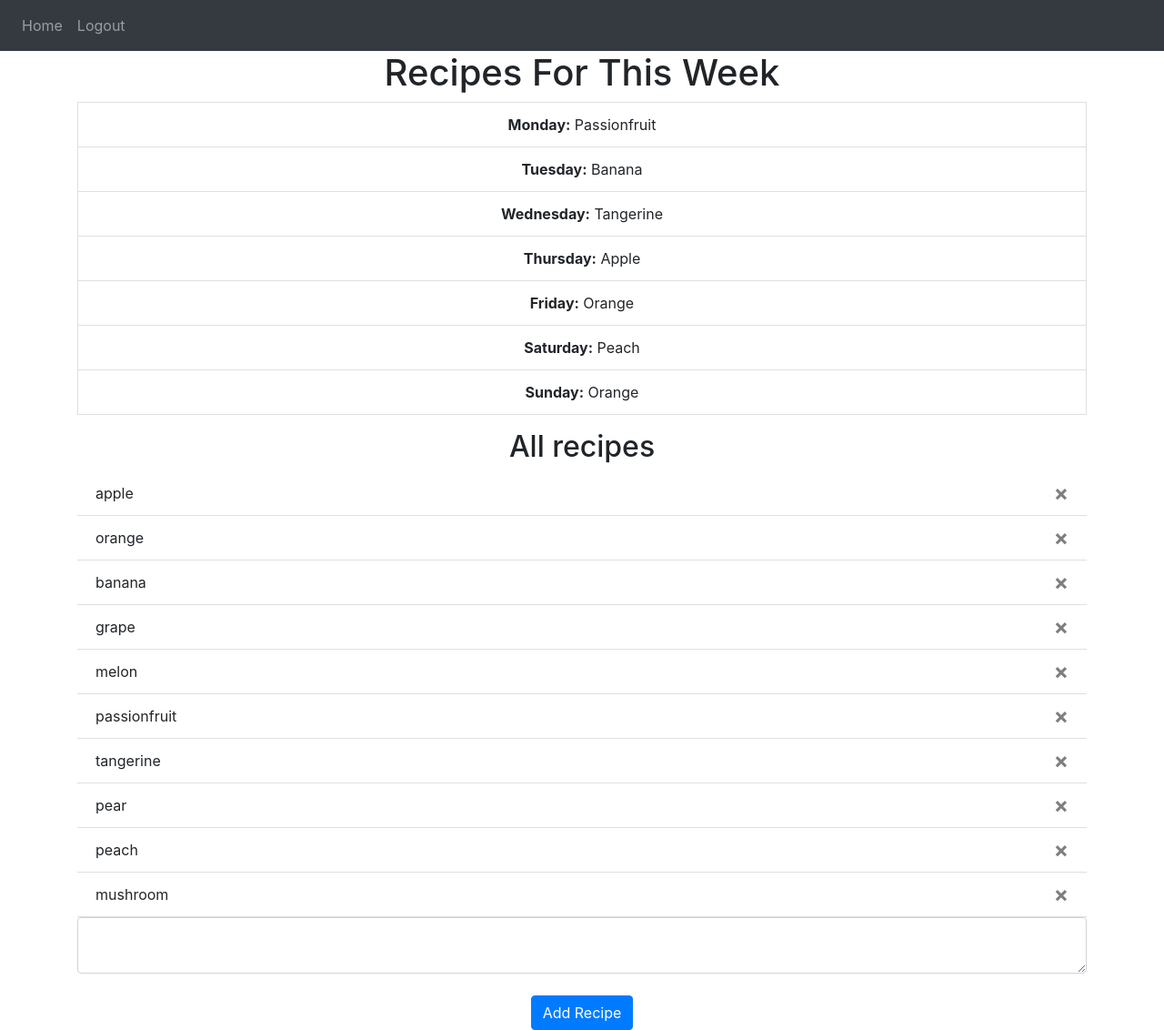
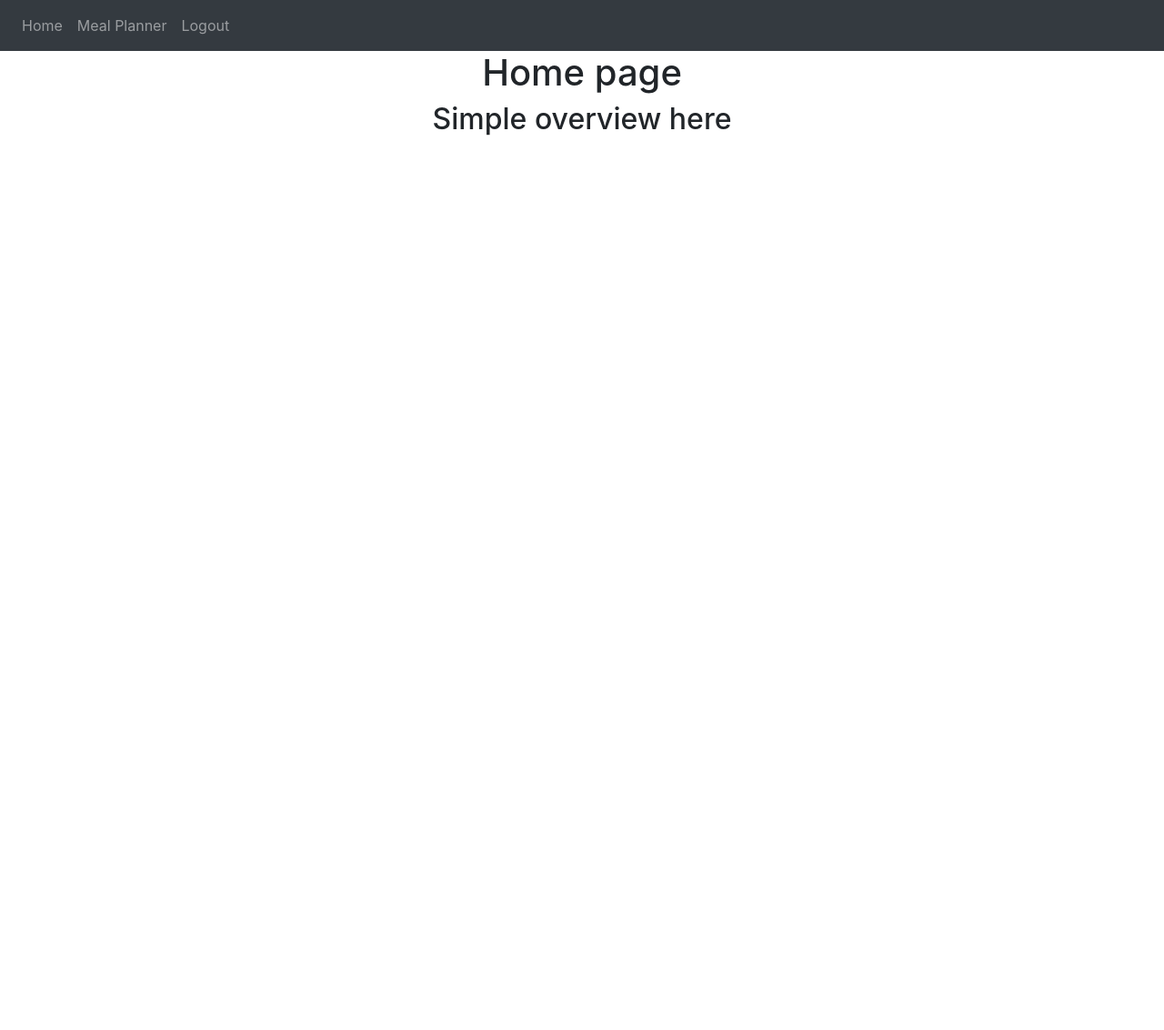
Before and after one commit to AidanInceer/MealMaker, a Flask app: page / in a window 1280 px wide. Shown: the whole page at 91% size. After the commit the page ends 149 px from the top, so only its background shows below. Run offline with Flask 2, Linux system fonts and the light colour scheme; a user stored in the database is signed in; data comes from the database, SQL or seed files in the repository; some libraries are stand-ins or nearby versions.

Commit message:
Basic meal update/delete

```diff
--- a/mealmaker/auth.py
+++ b/mealmaker/auth.py
@@ -13,13 +13,12 @@ def login():
     if request.method == 'POST':
         email = request.form.get('email')
         password = request.form.get('password')
-
         user = User.query.filter_by(email=email).first()
         if user:
             if check_password_hash(user.password, password):
                 flash('Logged in successfully!', category='success')
                 login_user(user, remember=True)
-                return redirect(url_for('views.recipes'))
+                return redirect(url_for('views.home'))
             else:
                 flash('Incorrect password, try again.', category='error')
         else:
--- a/mealmaker/models.py
+++ b/mealmaker/models.py
@@ -16,3 +16,9 @@ class Recipe(db.Model):
     data = db.Column(db.String(10000))
     date = db.Column(db.DateTime(timezone=True), default=func.now())
     user_id = db.Column(db.Integer, db.ForeignKey('user.id'))
+
+class Meal(db.Model):
+    id = db.Column(db.Integer, primary_key=True)
+    name = db.Column(db.String(10000))
+    date = db.Column(db.DateTime(timezone=True), default=func.now())
+    portion = db.Column(db.Integer)
--- a/mealmaker/static/index.js
+++ b/mealmaker/static/index.js
@@ -1,8 +1,8 @@
-function deleteRecipe(recipeId) {
-  fetch("/delete-recipe", {
+function deleteMeal(MealID) {
+  fetch("/delete-meal", {
     method: "POST",
-    body: JSON.stringify({ recipeId: recipeId }),
+    body: JSON.stringify({ MealID: MealID }),
   }).then((_res) => {
-    window.location.href = "/";
+    window.location.href = "/meal-plan";
   });
 }
--- a/mealmaker/templates/base.html
+++ b/mealmaker/templates/base.html
@@ -31,6 +31,7 @@
         <div class="navbar-nav">
           {% if user.is_authenticated %}
           <a class="nav-item nav-link" id="home" href="/">Home</a>
+          <a class="nav-item nav-link" id="meal_plan" href="/meal-plan">Meal Planner</a>
           <a class="nav-item nav-link" id="logout" href="/logout">Logout</a>
           {% else %}
           <a class="nav-item nav-link" id="login" href="/login">Login</a>
--- /dev/null
+++ b/mealmaker/templates/home.html
@@ -0,0 +1,6 @@
+{% extends "base.html" %}
+{% block title %}Recipes{% endblock %}
+{% block content%}
+  <h1 align="center">Home page</h1>
+  <h2 align="center">Simple overview here</h2>
+{% endblock %}
--- a/mealmaker/templates/recipes.html
+++ /dev/null
@@ -1,30 +0,0 @@
-{% extends "base.html" %}
-{% block title %}Recipes{% endblock %}
-{% block content%}
-  <h1 align="center">Recipes For This Week</h1>
-  {% for key,item in meals.items() %}
-  <li align="center" class="list-group-item">
-    <span><b>{{ key }}:</b> {{item.title()}}</span>
-  </li>
-  {% endfor %}
-  <p align="center"></p>
-  <h2 align="center"> All recipes</h2>
-
-  <ul class="list-group list-group-flush" id="recipes">
-    {% for recipe in user.recipes %}
-    <li class="list-group-item">
-      {{ recipe.data }}
-      <button type="button" class="close" onClick="deleteRecipe({{ recipe.id }})">
-        <span aria-hidden="true">&times;</span>
-      </button>
-    </li>
-    {% endfor %}
-  </ul>
-  <form method="POST">
-    <textarea name="recipe" id="recipe" class="form-control"></textarea>
-    <br />
-    <div align="center">
-      <button type="submit" class="btn btn-primary">Add Recipe</button>
-    </div>
-  </form>
-{% endblock %}
--- a/mealmaker/views.py
+++ b/mealmaker/views.py
@@ -1,55 +1,63 @@
-from flask import Blueprint, render_template, request, flash, jsonify
+from flask import Blueprint, render_template, request, flash, jsonify, redirect, url_for, abort
 from flask_login import login_required, current_user
-from .models import Recipe
+from .forms import NewMealForm
+from .models import Meal
 from . import db
+from flask_sqlalchemy import SQLAlchemy
 import json
-import random
-import sqlite3
+
 
 views = Blueprint('views', __name__)
 
-con = sqlite3.connect("./mealmaker/database.db")
-cursor = con.cursor()
-meal_list = cursor.execute("SELECT data FROM recipe;").fetchall()
-int_list = []
-for item in meal_list:
-    output = str(''.join(item))
-    int_list.append(output)
-weekly_meals_list = []
-for meal in range(7):
-    m = random.choice(int_list)
-    weekly_meals_list.append(m)
-weekdays = ["Monday","Tuesday","Wednesday","Thursday","Friday","Saturday","Sunday"]
-weekly_food = dict(zip(weekdays,weekly_meals_list))
 
 @views.route('/', methods=['GET', 'POST'])
 @login_required
-def recipes():
-    if request.method == 'POST':
-        # recipe_list = json.loads(request.data)
-        # random_recipe = random.choice(recipe_list)
-        # flash(f'{random_recipe}', category='success')
-
-        recipe = request.form.get('recipe')
-
-        if len(recipe) < 1:
-            flash('Not a valid Recipe!', category='error')
-        else:
-            new_recipe = Recipe(data=recipe, user_id=current_user.id)
-            db.session.add(new_recipe)
-            db.session.commit()
-            flash('recipe added!', category='success')
-
-    return render_template("recipes.html", user=current_user, meals=weekly_food)
+def home():
+    return render_template("home.html", user=current_user)
 
 
-@views.route('/delete-recipe', methods=['POST'])
-def delete_recipe():
-    recipe = json.loads(request.data)
-    recipeId = recipe['recipeId']
-    recipe = Recipe.query.get(recipeId)
-    if recipe:
-        if recipe.user_id == current_user.id:
-            db.session.delete(recipe)
-            db.session.commit()
-    return jsonify({})
+@views.route('/meal-plan', methods=['GET', 'POST'])
+@login_required
+def meal_plan():
+    form = NewMealForm()
+    if form.validate_on_submit():
+        meal = Meal(name=form.name.data, portion=form.portion.data)
+        db.session.add(meal)
+        db.session.commit()
+        flash(f'Meal added successfully!', category='success')
+        return redirect(url_for('views.meal_plan'))
+    meals = Meal.query.all()
+    return render_template("meal_plan.html", user=current_user, form=form, meals=meals, legend= 'Add a new Meal')
+
+
+@views.route("/meal-plan/<int:id>")
+def meal(id):
+    meal = Meal.query.get_or_404(id)
+    return render_template('meal.html', meal_name=Meal.name, meal=meal, user=current_user)
+
+
+@views.route("/meal-plan/<int:id>/update", methods=['GET', 'POST'])
+@login_required
+def update_meal(id):
+    meal = Meal.query.get_or_404(id)
+    form = NewMealForm()
+    if form.validate_on_submit():
+        meal.name = form.name.data
+        meal.portion = form.portion.data
+        db.session.commit()
+        flash('Your meal has been updated!', 'success')
+        return redirect(url_for('views.meal', id=meal.id))
+    elif request.method == 'GET':
+        form.name.data = meal.name
+        form.portion.data = meal.portion
+    return render_template("meal_plan.html", user=current_user, form=form, meal=meal, legend = 'Udpdate Meal')
+
+
+@views.route("/meal-plan/<int:id>/delete", methods=['POST'])
+@login_required
+def delete_post(id):
+    meal = Meal.query.get_or_404(id)
+    db.session.delete(meal)
+    db.session.commit()
+    flash('Your meal has been deleted!', 'success')
+    return redirect(url_for('views.meal_plan'))
--- a/view_database.py
+++ b/view_database.py
@@ -1,6 +1,5 @@
 import sqlite3
 con = sqlite3.connect("./mealmaker/database.db")
 cursor = con.cursor()
-
-cursor.execute("SELECT * FROM recipe;")
-print(cursor.fetchall())
+meal_list = cursor.execute("SELECT * FROM meal;").fetchall()
+print(meal_list)
```
Also changed, not shown: mealmaker/forms.py (added, +10 -0 lines), mealmaker/templates/meal.html (added, +56 -0 lines), mealmaker/templates/meal_plan.html (added, +66 -0 lines), test.py (deleted, +0 -20 lines), mealmaker/database.db.
